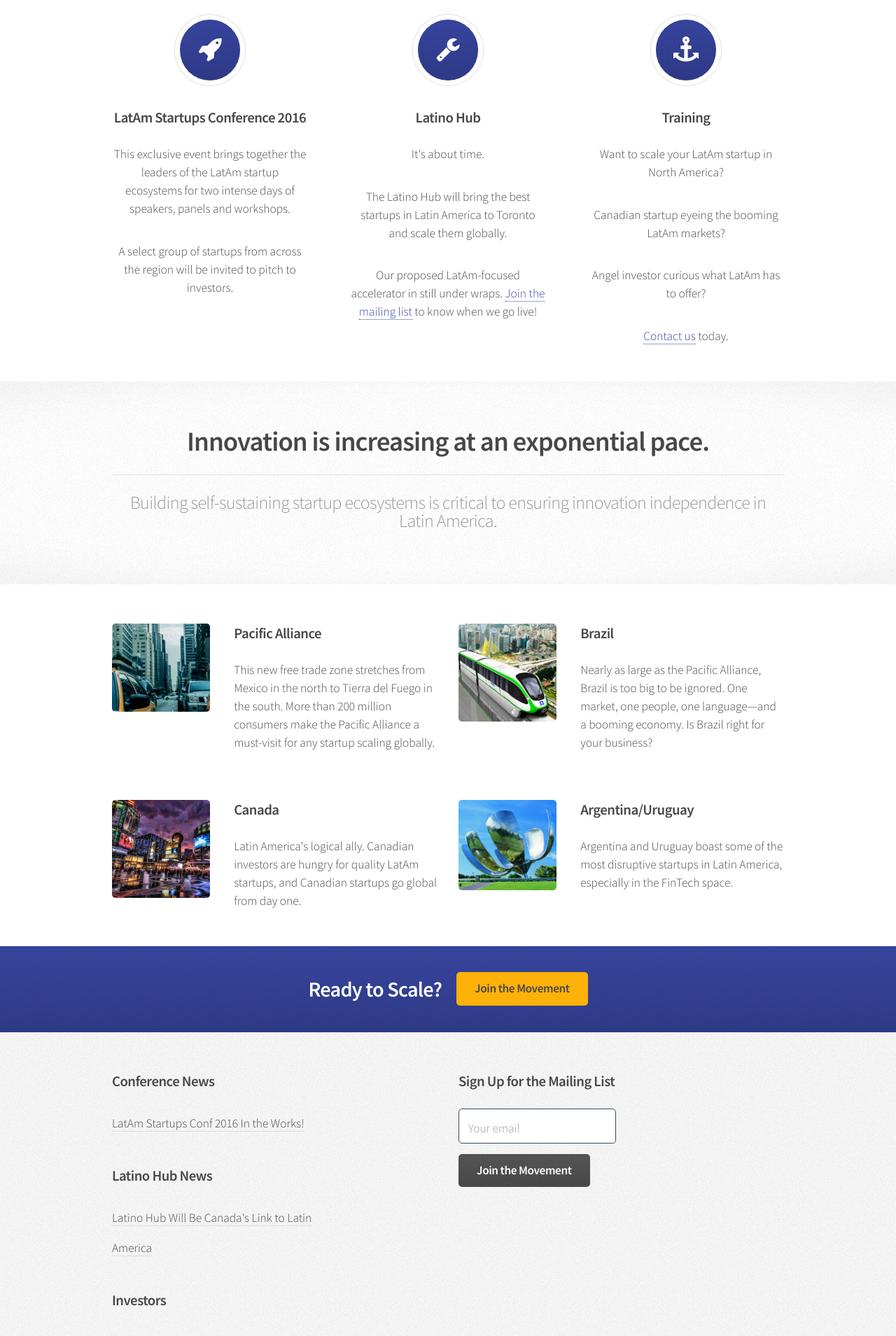
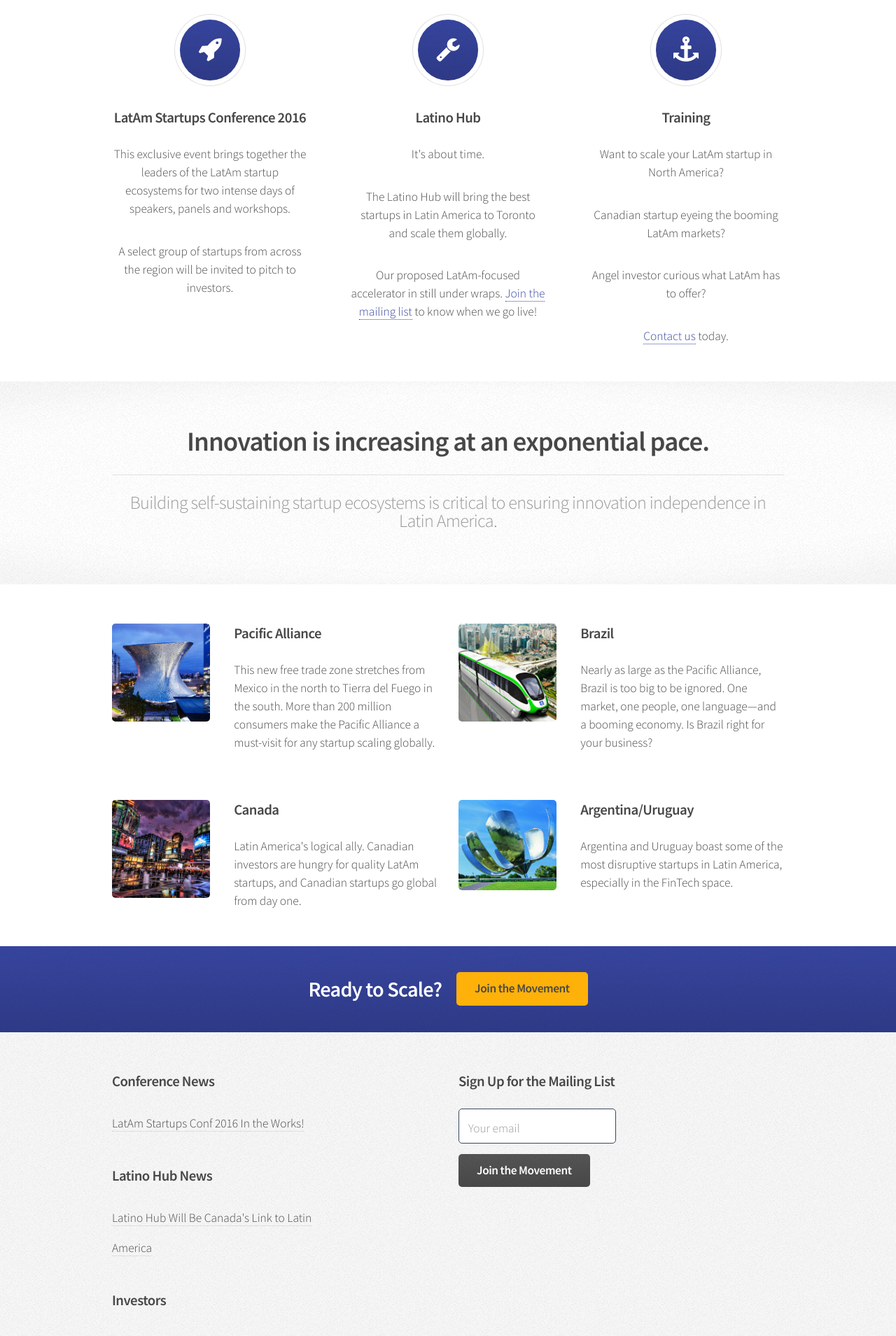
Before and after one commit to LatAmStartups/LatAmStartups.github.io, a Jekyll site: the page built from index.html, in a window 1280 px wide. Shown: the part 557-2466 px from the top of the page at 70% size. Built offline with Jekyll 4.4.1, drawn with Linux system fonts in a browser that asks for light colours; the list of posts is cut into pages by our own code.

Commit message:
new pacific alliance image

```diff
--- a/index.html
+++ b/index.html
@@ -75,7 +75,7 @@ layout: default
 			<div class="row">
 				<section class="6u">
 					<div class="box post">
-						<a href="latino-hub.html" class="image left"><img src="{{ site.baseurl }}/assets/images/pic01.jpg" alt="" /></a>
+						<a href="latino-hub.html" class="image left"><img src="{{ site.baseurl }}/assets/images/PacificAlliance_small.jpg" alt="" /></a>
 						<div class="inner">
 							<h3>Pacific Alliance</h3>
 							<p>This new free trade zone stretches from Mexico in the north to Tierra del Fuego in the south. More than 200 million consumers make the Pacific Alliance a must-visit for any startup scaling globally.</p>
```
Also changed, not shown: assets/images/PacificAlliance.jpg (added), assets/images/PacificAllianceAllFour.jpg (added), assets/images/PacificAlliance_small.jpg (added).
